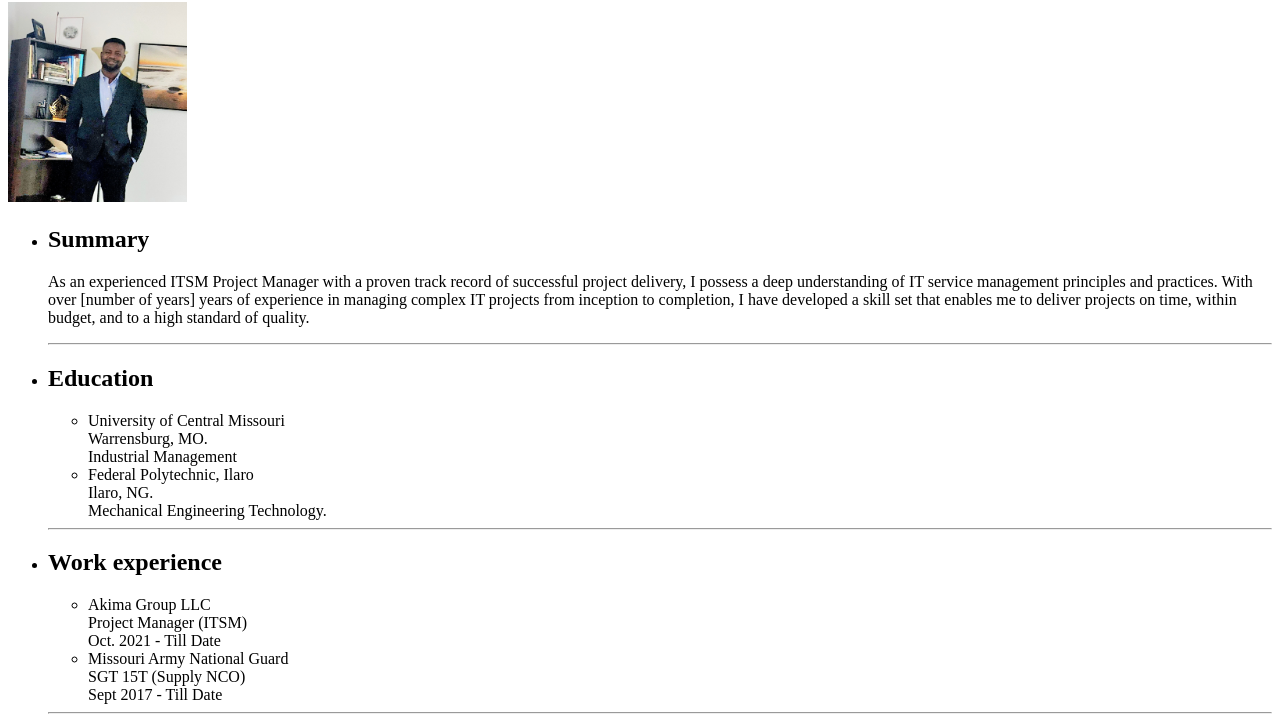
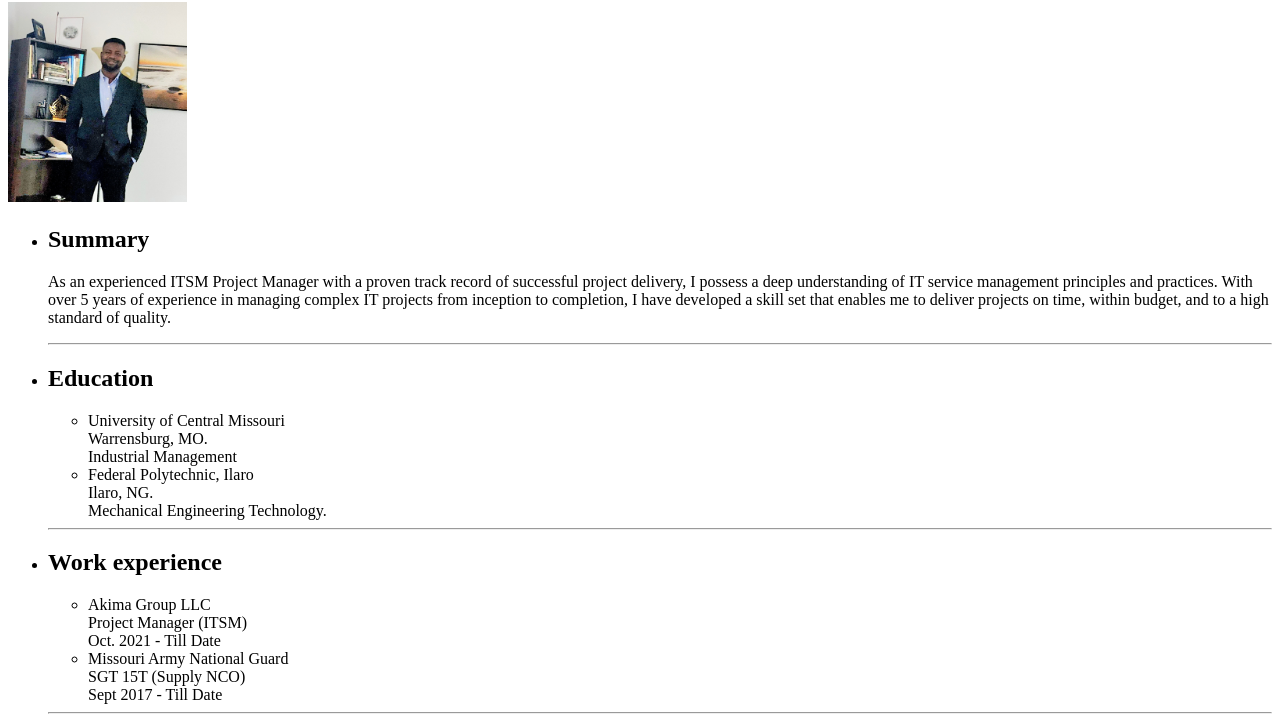
Before and after one commit to Rydow1/Resume, a plain HTML site: page index.html in a window 1280 px wide. Shown: the part 78-800 px from the top of the page. Drawn offline with Linux system fonts and the light colour scheme.

Commit message:
Update index.html

```diff
--- a/index.html
+++ b/index.html
@@ -14,7 +14,7 @@
         <h2>Summary</h2>
         <p>As an experienced ITSM Project Manager with a proven track record of
         successful project delivery, I possess a deep understanding of IT
-        service management principles and practices. With over [number of years]
+        service management principles and practices. With over 5
         years of experience in managing complex IT projects from inception to
         completion, I have developed a skill set that enables me to deliver
         projects on time, within budget, and to a high standard of quality.</p>
```
